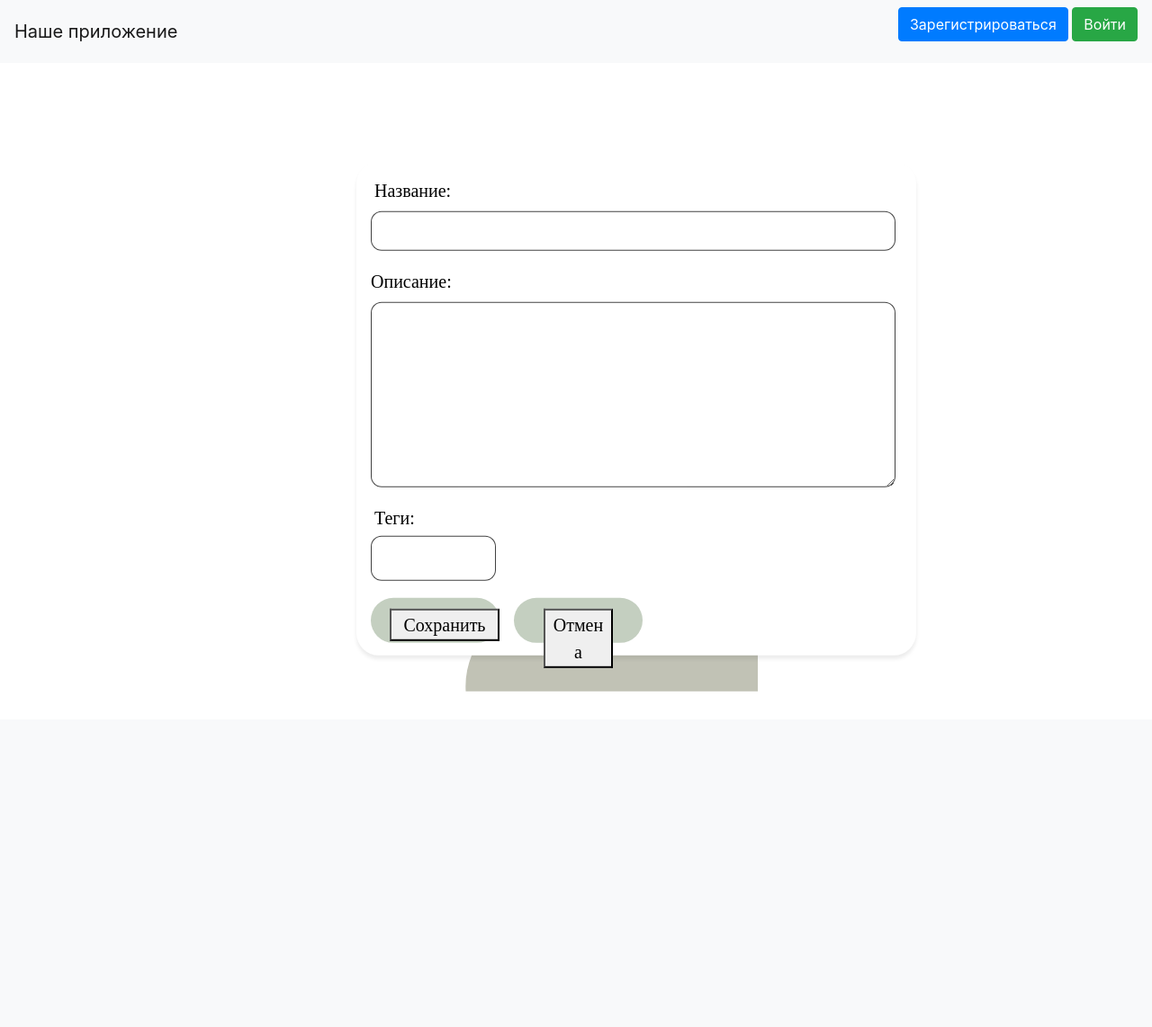
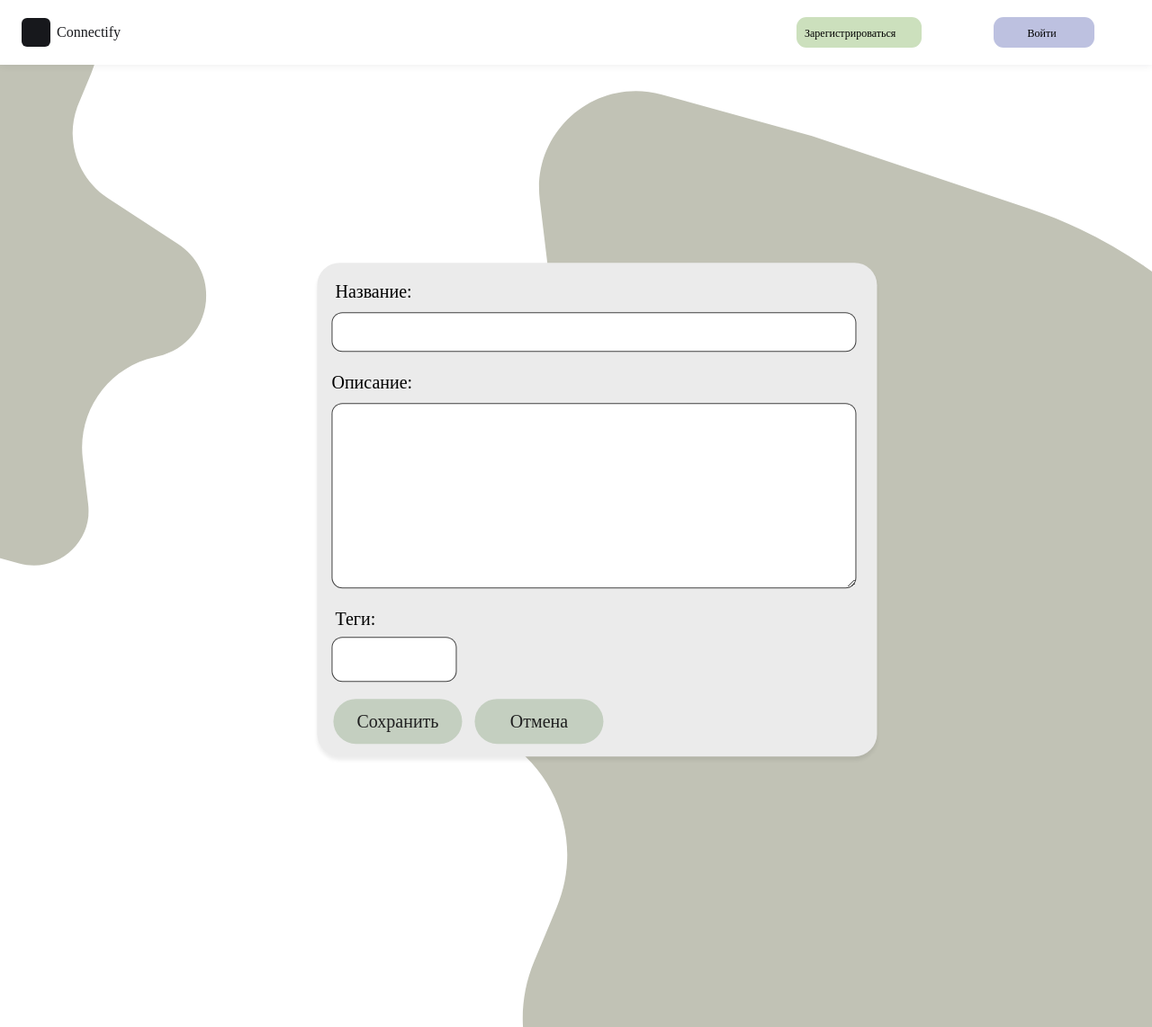
Before and after one commit to Choriso/Connectify, a Flask app: template templates/interest.html in a window 1280 px wide. Shown: the whole page at 90% size. Before the commit the page ends 769 px from the top, so only its background shows below. Run offline with Flask 3, Linux system fonts and the light colour scheme; the template is opened without the code that fills it, so the values that code supplies are empty; the visitor is signed in with stand-in values (Sample User, id 1); some libraries are stand-ins or nearby versions.

Commit message:
Update UI

```diff
--- a/templates/base.html
+++ b/templates/base.html
@@ -11,20 +11,69 @@
 </head>
 <body>
 <header>
-    <nav class="navbar navbar-light bg-light">
-        <a class="navbar-brand" href="#">Наше приложение</a>
+    <nav class="HeaderBar"
+         style="z-index: 10; margin-top: -100px; width: 100%; height: 72px; position: fixed; padding-left: 24px; padding-right: 24px; padding-top: 16px; padding-bottom: 16px; background: white; box-shadow: 0px 2px 8px rgba(23, 24, 28, 0.06); justify-content: space-between; align-items: center; display: inline-flex">
+        <a href="/">
+            <div class="MenuAndSearch"
+                 style="justify-content: flex-start; align-items: center; gap: 24px; display: flex">
+                <div class="Logo" style="justify-content: flex-start; align-items: center; gap: 7px; display: flex">
+                    <div class="Compass" style="width: 32px; height: 32px; position: relative">
+                        <div class="Rectangle2365"
+                             style="width: 32px; height: 32px; left: 0px; top: 0px; position: absolute; background: #17181C; border-radius: 6px"></div>
+                    </div>
+                    <div class="Connectify"
+                         style="color: #17181C; font-size: 16px; font-family: Outfit; font-weight: 400; word-wrap: break-word">
+                        Connectify
+                    </div>
+                </div>
+            </div>
+        </a>
+        <div class="Tools" style="justify-content: flex-end; align-items: center; gap: 40px; display: flex">
             {% if current_user.is_authenticated %}
-        <a class="navbar-brand" href="/logout">{{ current_user.name }}</a>
+            <a href="/profile">
+                <div class="Profile" style="justify-content: flex-start; align-items: center; gap: 12px; display: flex">
+                    <div class="Avatar"
+                         style="width: 40px; height: 40px; justify-content: center; align-items: center; display: flex">
+                        <img class="Ellipse1" style="width: 40px; height: 40px; border-radius: 9999px"
+                             src="https://via.placeholder.com/40x40"/>
+                    </div>
+                    <div class="UserName"
+                         style="justify-content: flex-start; align-items: center; gap: 4px; display: flex">
+                        <div class="Name"
+                             style="width: 72px; text-align: center; color: #17181C; font-size: 14px; font-family: Outfit; font-weight: 400; line-height: 24px; word-wrap: break-word">
+                            dfdfdf {{current_user.username}}
+                        </div>
+                    </div>
+                </div>
+            </a>
             {% else %}
             <p>
-    <a class="btn btn-primary " href="/register">Зарегистрироваться</a>
-    <a class="btn btn-success" href="/login">Войти</a>
+                <a href="/register">
+                    <div class="Group7" style="width: 139px; height: 34px; position: relative">
+                        <div class="Rectangle2370"
+                             style="width: 139px; height: 34px; left: 0px; top: 0px; position: absolute; background: #CCE0BD; border-radius: 11px"></div>
+                        <div style="left: 9px; top: 9px; position: absolute; color: black; font-size: 12px; font-family: Outfit; font-weight: 400; word-wrap: break-word">
+                            Зарегистрироваться
+                        </div>
+                    </div>
+                </a>
+                <a href="/login">
+                    <div class="Group6" style="width: 112px; height: 34px; position: relative">
+                        <div class="Rectangle2370"
+                             style="width: 112px; height: 34px; left: 0px; top: 0px; position: absolute; background: #BDC1E0; border-radius: 11px"></div>
+                        <div style="left: 37.50px; top: 9px; position: absolute; color: black; font-size: 12px; font-family: Outfit; font-weight: 400; word-wrap: break-word">
+                            Войти
+                        </div>
+                    </div>
+                </a>
             </p>
             {% endif %}
+
+        </div>
+        </div>
     </nav>
 </header>
-<!-- Begin page content -->
-<main role="main" class="container">
+<main role="main" class="container" style="margin-top: 100px;">
     {% block content %}{% endblock %}
 </main>
 </body>
--- a/templates/interest.html
+++ b/templates/interest.html
@@ -1,25 +1,48 @@
 {% extends "base.html" %}
 
 {% block content %}
-<div class="Group4" style="width: 622px; height: 549px; transform: translate(50%, 20%);">
-    <div class="Rectangle2366" style="width: 622px; height: 549px; left: 0px; top: 0px; position: absolute; background: white; box-shadow: 0px 4px 4px rgba(0, 0, 0, 0.08); border-radius: 25px"></div>
-    <div style="left: 20px; top: 17px; position: absolute; color: black; font-size: 20px; font-family: Outfit; font-weight: 400; word-wrap: break-word">Название:</div>
-    <input type="text" id="title" style="left: 16px; top: 55px; position: absolute; width: 583px; height: 44px; border-radius: 12px; border: 1px rgba(0, 0, 0, 0.74) solid">
-    <div style="left: 16px; top: 118px; position: absolute; color: black; font-size: 20px; font-family: Outfit; font-weight: 400; word-wrap: break-word">Описание:</div>
-    <textarea id="description" style="left: 16px; top: 156px; position: absolute; width: 583px; height: 206px; border-radius: 12px; border: 1px rgba(0, 0, 0, 0.74) solid"></textarea>
-    <div style="left: 20px; top: 381px; position: absolute; color: black; font-size: 20px; font-family: Outfit; font-weight: 400; word-wrap: break-word">Теги:</div>
-    <input type="text" id="tags" style="left: 16px; top: 416px; position: absolute; width: 139px; height: 50px; border-radius: 12px; border: 1px rgba(0, 0, 0, 0.74) solid">
-    <div class="Group4" style="width: 143px; height: 50px; left: 16px; top: 485px; position: absolute">
-        <div class="Rectangle2369" style="width: 143px; height: 50px; left: 0px; top: 0px; position: absolute; background: #C4CFC0; border-radius: 44px"></div>
-        <button onclick="submitForm()" style="width: 122px; left: 21px; top: 12px; position: absolute; color: black; font-size: 20px; font-family: Outfit; font-weight: 400; word-wrap: break-word">Сохранить</button>
+<div class="Group4" style="width: 622px; height: 549px; transform: translate(43%, 35%);">
+    <div class="Rectangle2366"
+         style="width: 622px; height: 549px; left: 0px; top: 0px; position: absolute; background: #ebebeb; box-shadow: 0px 4px 4px rgba(0, 0, 0, 0.08); border-radius: 25px"></div>
+    <div style="left: 20px; top: 17px; position: absolute; color: black; font-size: 20px; font-family: Outfit; font-weight: 400; word-wrap: break-word;">
+        Название:
+    </div>
+    <input type="text" id="title"
+           style="left: 16px; top: 55px; position: absolute; width: 583px; height: 44px; border-radius: 12px; border: 1px rgba(0, 0, 0, 0.74) solid; padding-left: 10px;">
+    <div style="left: 16px; top: 118px; position: absolute; color: black; font-size: 20px; font-family: Outfit; font-weight: 400; word-wrap: break-word">
+        Описание:
+    </div>
+    <textarea id="description"
+              style="left: 16px; top: 156px; position: absolute; width: 583px; height: 206px; border-radius: 12px; border: 1px rgba(0, 0, 0, 0.74) solid; padding-left: 10px;"></textarea>
+    <div style="left: 20px; top: 381px; position: absolute; color: black; font-size: 20px; font-family: Outfit; font-weight: 400; word-wrap: break-word;">
+        Теги:
+    </div>
+    <input type="text" id="tags"
+           style="left: 16px; top: 416px; position: absolute; width: 139px; height: 50px; border-radius: 12px; border: 1px rgba(0, 0, 0, 0.74) solid; padding-left: 10px;">
+    <div class="Group4" style="width: 143px; height: 50px; top: 477px; position: absolute">
+        <a href="/">
+            <div class="Rectangle2369"
+                 style="width: 143px; height: 50px; left: 18px; top: 8px; position: absolute; background: #C4CFC0; border-radius: 44px; cursor: pointer;"
+                 onclick="submitForm()">
+                <span style="position: absolute; left: 50%; top: 50%; transform: translate(-50%, -50%);color: #1f1f1f; font-size: 20px; font-family: Outfit; font-weight: 400;">Сохранить</span>
+            </div>
+        </a>
     </div>
     <div class="Group5" style="width: 143px; height: 50px; left: 175px; top: 485px; position: absolute">
-        <div class="Rectangle2369" style="width: 143px; height: 50px; left: 0px; top: 0px; position: absolute; background: #C4CFC0; border-radius: 44px"></div>
-        <button onclick="cancel()" style="width: 77px; left: 33px; top: 12px; position: absolute; color: black; font-size: 20px; font-family: Outfit; font-weight: 400; word-wrap: break-word">Отмена</button>
+        <div class="Rectangle2369"
+             style="width: 143px; height: 50px; position: absolute; background: #C4CFC0; border-radius: 44px; cursor: pointer;"
+             onclick="cancel()">
+            <span style="position: absolute; left: 50%; top: 50%; transform: translate(-50%, -50%);color: #1f1f1f; font-size: 20px; font-family: Outfit; font-weight: 400;">Отмена</span>
+        </div>
     </div>
-    <div class="Polygon10">
-    <img src="{{ url_for('static', filename='images/waves.svg') }}" alt="Ваше изображение">
 </div>
+<div class="Polygon10" style="z-index: -1;">
+    <img src="{{ url_for('static', filename='images/waves.svg') }}" alt="Ваше изображение"
+         style="height: 1041px; width: 1039px; right: 0%; top: 12.6%; position: absolute; z-index: -1;">
+</div>
+<div class="Polygon10" style="z-index: -1;">
+    <img src="{{ url_for('static', filename='images/waves.svg') }}" alt="Ваше изображение"
+         style="transform: rotate(180deg); right: 82%; top: 5%; position: fixed;">
 </div>
 
 <script>
@@ -49,6 +72,7 @@
         })
         .then(data => {
             console.log(data.message);
+
             // Можно добавить здесь код для обновления интерфейса или отображения сообщения об успешном добавлении
         })
         .catch(error => {
@@ -57,7 +81,8 @@
     }
 
     function cancel() {
-        // Добавьте здесь код для отмены действия
+        window.history.back();
     }
+
 </script>
 {% endblock %}
```
Also changed, not shown: static/CSS/style.css (deleted, +0 -14 lines). Lines whose indentation alone changed are shown as unchanged.
